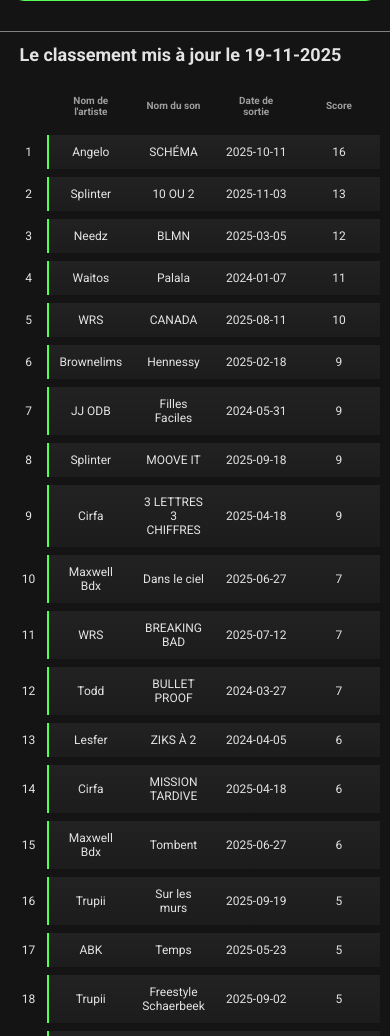
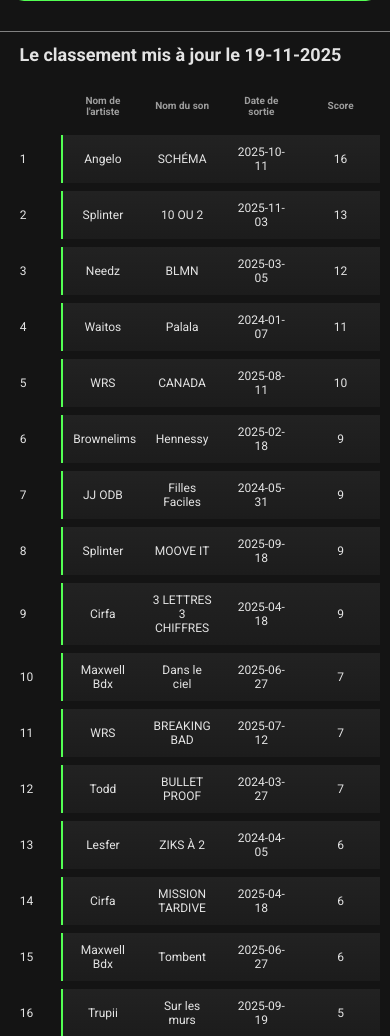
Before and after one commit to GVillevy/carteson, a Flask app: page / in a window 390 px wide. Shown: the part 555-1591 px from the top of the page. Run offline with Flask 3, Linux system fonts and the light colour scheme.

Commit message:
modif template

```diff
--- a/app/templates/pepites.html
+++ b/app/templates/pepites.html
@@ -251,7 +251,8 @@
 
             .classement{
                 font-size: 12px;
-                width: 2%;
+                width: 5%;
+                text-align: left;
             }
 
             table td{
```
